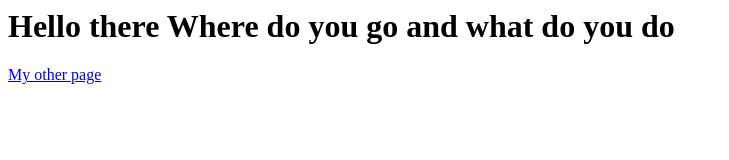
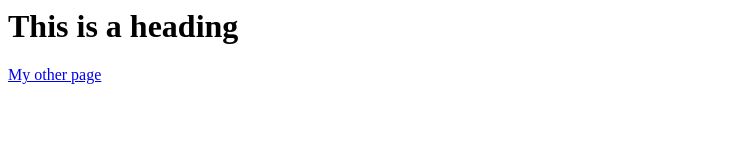
Before and after one commit to Mohsan-Serco/web-platform-wurvna-s1clgj, a plain HTML site: page index.html in a window 1280 px wide. Shown: the whole page, without its empty margins (0-729 px from the left). Drawn offline with Linux system fonts and the light colour scheme.

Commit message:
1 file modified

```diff
--- a/index.html
+++ b/index.html
@@ -5,7 +5,9 @@
     <!-- <link rel="stylesheet" type="text/css" href="styles.css"> -->
   </head>
   <body>
-    <h1>Hello there Where do you go and what do you do</h1>
+    <h1>  This is a heading</h1>
+
+
     <a href="/me.html">My other page</a>
   </body>
 </html>
```
